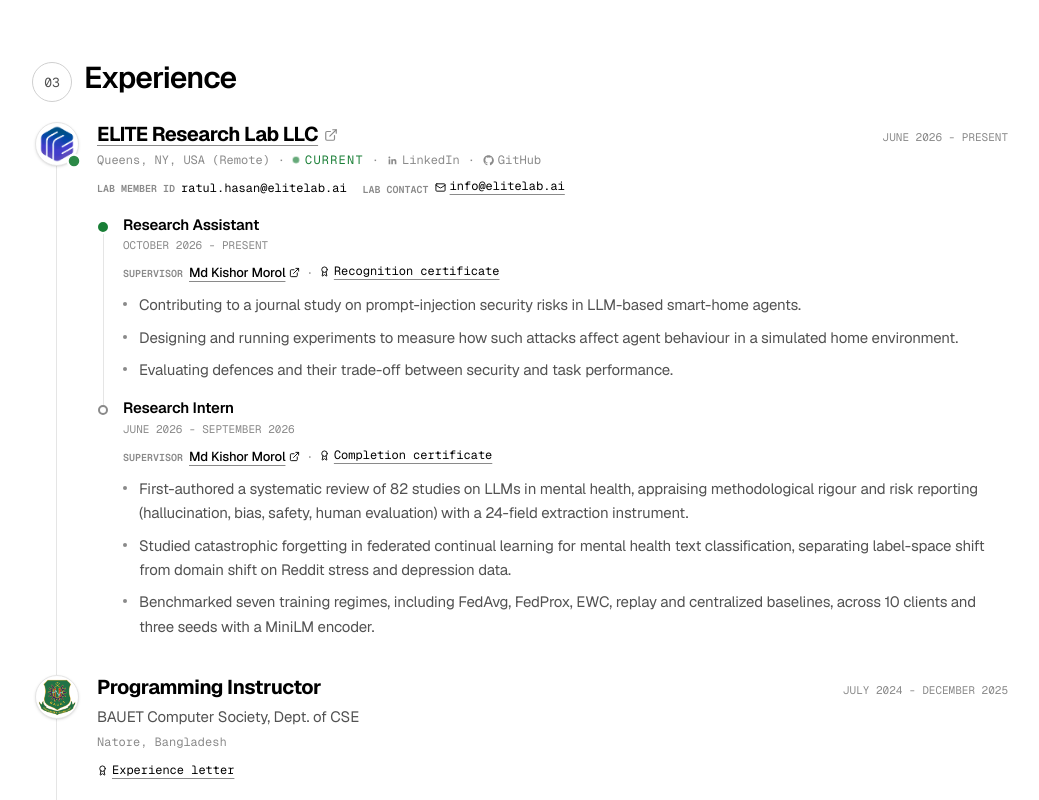
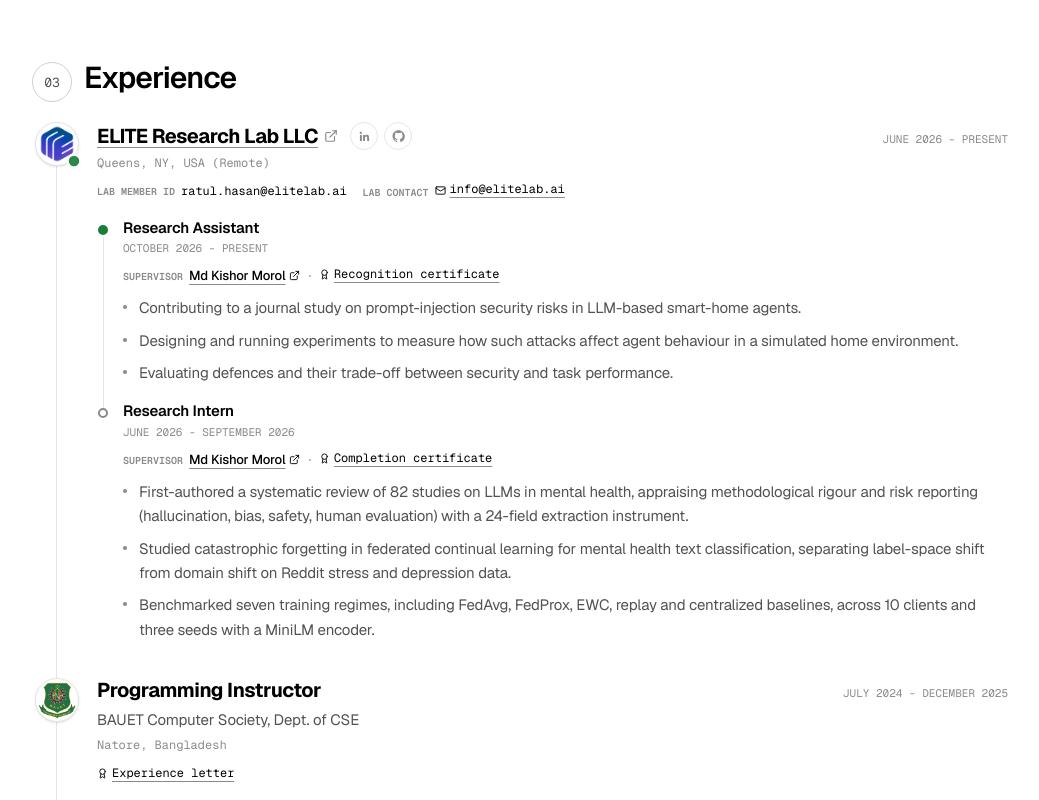
Before and after one commit to ratulhasan001/portfolio, a Next.js app: page / in a window 1280 px wide. Shown: the part 2780-3580 px from the top of the page, without its empty margins (120-1159 px from the left). Built offline with nearby package versions, Linux system fonts and the light colour scheme.

Commit message:
Show org LinkedIn and GitHub as icon buttons beside the name
Also drops the Current label from the meta row.

```diff
--- a/src/components/experience-section.tsx
+++ b/src/components/experience-section.tsx
@@ -2,7 +2,7 @@
 
 import { motion } from "framer-motion";
 import { Award, ExternalLink, GitCommitHorizontal, Mail } from "lucide-react";
-import { experience, type Position } from "@/lib/data";
+import { experience, type Experience, type Position } from "@/lib/data";
 import { SectionTitle } from "./ui";
 import { WipeWords } from "./wipe-in";
 import { TimelineLogo } from "./timeline-logo";
@@ -44,6 +44,31 @@ function OrgName({ name, website }: { name: string; website?: string }) {
   );
 }
 
+/** The org's own LinkedIn / GitHub, shown as small icon links beside its name. */
+function OrgSocials({ exp }: { exp: Experience }) {
+  if (!exp.socials?.length) return null;
+  return (
+    <span className="inline-flex items-center gap-1.5">
+      {exp.socials.map(({ kind, href }) => {
+        const { label, Icon } = socialMeta[kind];
+        return (
+          <a
+            key={kind}
+            href={href}
+            target="_blank"
+            rel="noreferrer"
+            aria-label={`${exp.org} on ${label}`}
+            title={label}
+            className="inline-flex h-7 w-7 items-center justify-center rounded-full border border-border-default text-fg-subtle transition-colors hover:border-fg-subtle hover:text-fg-default"
+          >
+            <Icon size={13} />
+          </a>
+        );
+      })}
+    </span>
+  );
+}
+
 export function ExperienceSection() {
   return (
     <section
@@ -80,7 +105,10 @@ export function ExperienceSection() {
               <div className="flex flex-wrap items-baseline justify-between gap-x-4 gap-y-1">
                 <h3 className="text-lg font-bold leading-tight tracking-tight text-fg-default sm:text-xl">
                   {stacked ? (
-                    <OrgName name={exp.org} website={exp.website} />
+                    <span className="inline-flex flex-wrap items-center gap-x-3 gap-y-1">
+                      <OrgName name={exp.org} website={exp.website} />
+                      <OrgSocials exp={exp} />
+                    </span>
                   ) : (
                     <WipeWords text={exp.role} inView stagger={0.04} />
                   )}
@@ -91,40 +119,14 @@ export function ExperienceSection() {
               </div>
 
               {!stacked && (
-                <p className="mt-1.5 text-[15px] text-fg-muted">
+                <p className="mt-1.5 flex flex-wrap items-center gap-x-3 gap-y-1 text-[15px] text-fg-muted">
                   <OrgName name={exp.org} website={exp.website} />
+                  <OrgSocials exp={exp} />
                 </p>
               )}
 
               <div className="mono mt-1 flex flex-wrap items-center gap-x-2 gap-y-1 text-[12px] text-fg-subtle">
                 <span>{exp.location}</span>
-                {exp.current && (
-                  <>
-                    <span aria-hidden>·</span>
-                    <span className="inline-flex items-center gap-1.5 uppercase tracking-[0.1em] text-status-published">
-                      <span className="animate-pulse-dot h-1.5 w-1.5 rounded-full bg-current" />
-                      Current
-                    </span>
-                  </>
-                )}
-                {exp.socials?.map(({ kind, href }) => {
-                  const { label, Icon } = socialMeta[kind];
-                  return (
-                    <span key={kind} className="inline-flex items-center gap-x-2">
-                      <span aria-hidden>·</span>
-                      <a
-                        href={href}
-                        target="_blank"
-                        rel="noreferrer"
-                        aria-label={`${exp.org} on ${label}`}
-                        className="inline-flex items-center gap-1 transition-colors hover:text-fg-default"
-                      >
-                        <Icon size={11} />
-                        {label}
-                      </a>
-                    </span>
-                  );
-                })}
               </div>
 
               {exp.certificate && (
```
